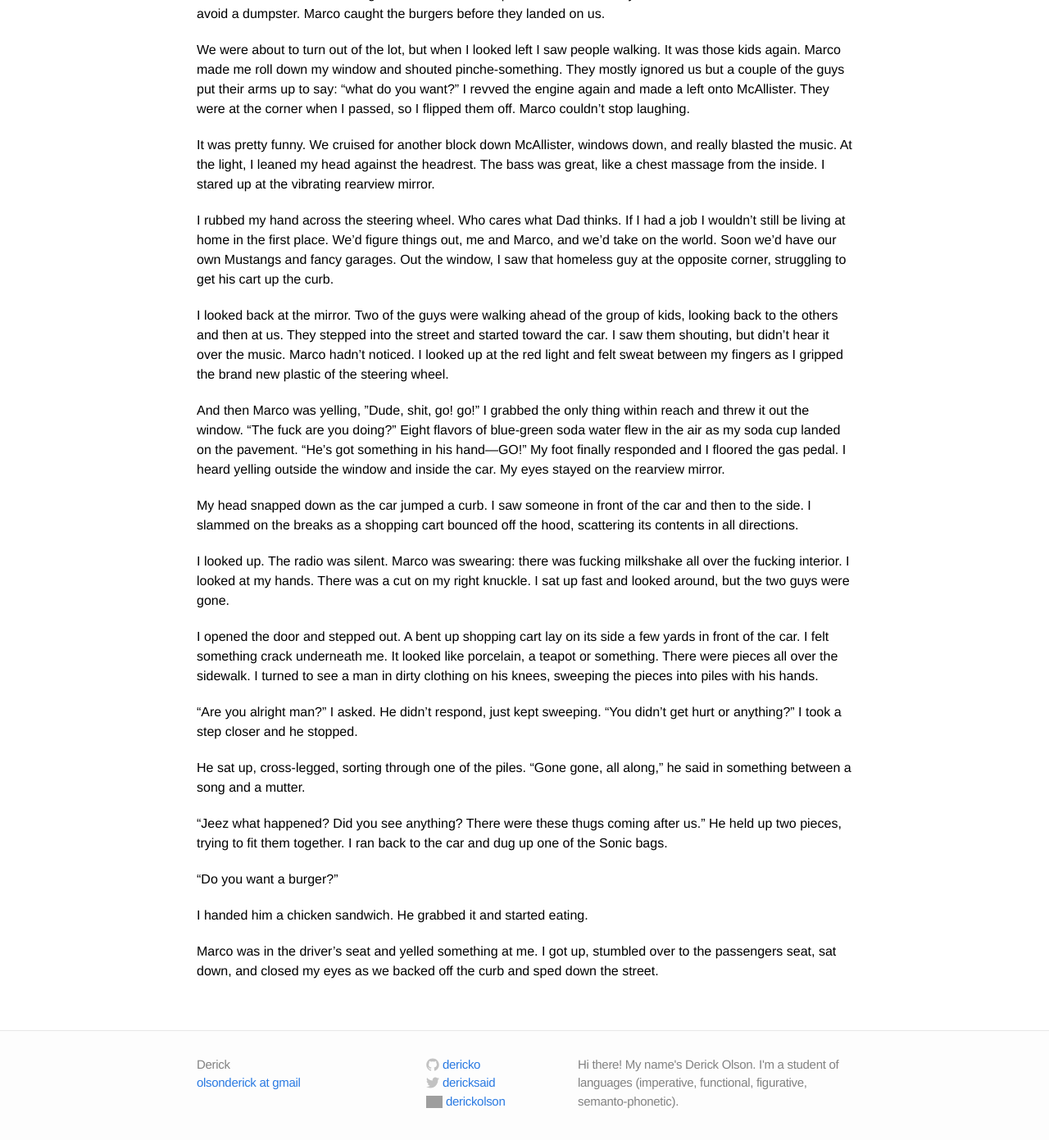
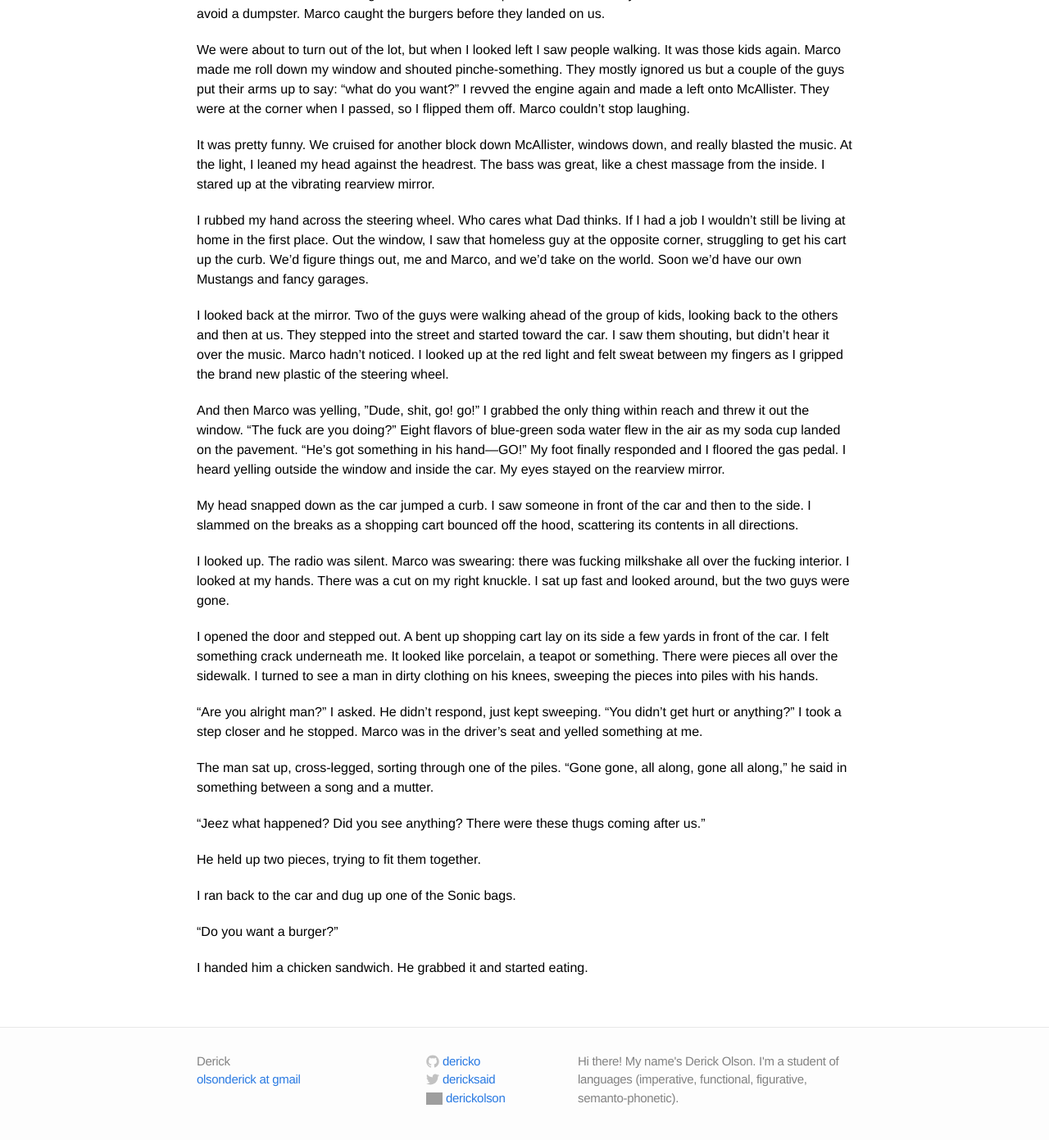
Before and after one commit to dericko/dericko.github.io, a Jekyll site: the page built from _posts/2014-10-15-front-seat-driver.md, in a window 1280 px wide and 1400 px high, scrolled down 1732 px. Shown: the top 1391 px of the window at 82% size. Built offline with Jekyll 4.4.1, drawn with Linux system fonts in a browser that asks for light colours; some of the changed text lies outside the part shown; grey boxes are pictures that could not be loaded.

Commit message:
minor edits to story/style

```diff
--- a/_posts/2014-10-15-front-seat-driver.md
+++ b/_posts/2014-10-15-front-seat-driver.md
@@ -30,7 +30,7 @@ Of course Marco rolled down the window and shouted some offensive shit at them,
 I think I missed the turn but I don’t really remember. Marco said I did, but he also gave shitty directions. We’d always be halfway through the intersection when he’d scream: “turn left!” But he did good for a drunk person I guess.
 
 We ran out of beers and still couldn’t find the taco place, so we finally turned onto McAllister Ave., a main-looking street, where there might be a spot for food. I saw the neon sign for Sonic and hit Marco in the chest since he was dozing off a little. He snapped up and we got ready to feast.
-We had two of those all-you-can-mix drinks with like eight flavors each in the cup holders. I had something like the whole value menu on my lap, and a milkshake between my knees. Marco was already stuffing his face when we left the pickup window. I pulled into the lot next to Sonic.
+We had two of those all-you-can-mix drinks with like eight flavors each in the cup holders. I had something like the whole value menu on my lap, and a milkshake between my knees. Marco was already stuffing his face when we left the pickup window. I pulled into the lot next door.
 
 I was about to eat my second burger when I saw this homeless guy all hunched over a shopping cart, pushing it down the sidewalk on the other side of McAllister Ave. I almost felt bad about eating all that awesome food when that guy probably didn’t even have dinner. But he probably did drugs or something, so maybe he wasn’t hungry. I wanted to teleport one of my burgers or hot dogs or fries to a bench ahead of the guy so he could find it.
 “Go ahead, teleport away,” said Marco, “Just don’t get close to him. He might have lice or AIDs or something.” We laughed, and the guy kept on his way.
@@ -41,7 +41,7 @@ We were about to turn out of the lot, but when I looked left I saw people walkin
 
 It was pretty funny. We cruised for another block down McAllister, windows down, and really blasted the music. At the light, I leaned my head against the headrest. The bass was great, like a chest massage from the inside. I stared up at the vibrating rearview mirror.
 
-I rubbed my hand across the steering wheel. Who cares what Dad thinks. If I had a job I wouldn’t still be living at home in the first place. We’d figure things out, me and Marco, and we’d take on the world. Soon we’d have our own Mustangs and fancy garages. Out the window, I saw that homeless guy at the opposite corner, struggling to get his cart up the curb.
+I rubbed my hand across the steering wheel. Who cares what Dad thinks. If I had a job I wouldn’t still be living at home in the first place. Out the window, I saw that homeless guy at the opposite corner, struggling to get his cart up the curb. We’d figure things out, me and Marco, and we’d take on the world. Soon we’d have our own Mustangs and fancy garages.
 
 I looked back at the mirror. Two of the guys were walking ahead of the group of kids, looking back to the others and then at us. They stepped into the street and started toward the car. I saw them shouting, but didn’t hear it over the music. Marco hadn’t noticed. I looked up at the red light and felt sweat between my fingers as I gripped the brand new plastic of the steering wheel.
 
@@ -53,15 +53,16 @@ I looked up. The radio was silent. Marco was swearing: there was fucking milksha
 
 I opened the door and stepped out. A bent up shopping cart lay on its side a few yards in front of the car. I felt something crack underneath me. It looked like porcelain, a teapot or something. There were pieces all over the sidewalk. I turned to see a man in dirty clothing on his knees, sweeping the pieces into piles with his hands.
 
-“Are you alright man?” I asked. He didn’t respond, just kept sweeping. “You didn’t get hurt or anything?” I took a step closer and he stopped.
+“Are you alright man?” I asked. He didn’t respond, just kept sweeping. “You didn’t get hurt or anything?” I took a step closer and he stopped. Marco was in the driver’s seat and yelled something at me.
 
-He sat up, cross-legged, sorting through one of the piles. “Gone gone, all along,” he said in something between a song and a mutter.
+The man sat up, cross-legged, sorting through one of the piles. “Gone gone, all along, gone all along,” he said in something between a song and a mutter.
 
 “Jeez what happened? Did you see anything? There were these thugs coming after us.”
-He held up two pieces, trying to fit them together. I ran back to the car and dug up one of the Sonic bags.
+
+He held up two pieces, trying to fit them together.
+
+I ran back to the car and dug up one of the Sonic bags.
 
 “Do you want a burger?”
 
 I handed him a chicken sandwich. He grabbed it and started eating.
-
-Marco was in the driver’s seat and yelled something at me. I got up, stumbled over to the passengers seat, sat down, and closed my eyes as we backed off the curb and sped down the street.
```
